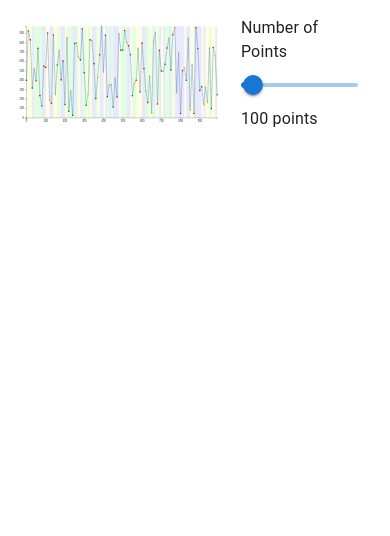
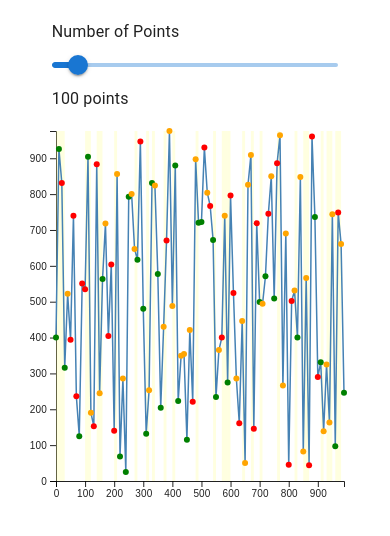
Before and after one commit to STEPiK0911/planner, a React (Create React App) app: page / in a window 390 px wide. Shown: the top 536 px of the page. Built offline with nearby package versions, Linux system fonts and the light colour scheme.

Commit message:
Fix duplicate sliders and add responsive slider

```diff
--- a/package.json
+++ b/package.json
@@ -4,9 +4,10 @@
   "private": true,
   "homepage": "https://STEPiK0911.github.io/planner",
   "dependencies": {
-    "@emotion/react": "^11.12.0",
-    "@emotion/styled": "^11.12.0",
+    "@emotion/react": "^11.13.0",
+    "@emotion/styled": "^11.13.0",
     "@mui/material": "^5.16.4",
+    "@mui/styles": "^5.16.4",
     "@testing-library/jest-dom": "^5.17.0",
     "@testing-library/react": "^13.4.0",
     "@testing-library/user-event": "^13.5.0",
--- a/src/App.js
+++ b/src/App.js
@@ -1,37 +1,23 @@
-import React, { useState } from 'react';
+import React from 'react';
 import D3Chart from './components/D3Chart';
-import { Container, CssBaseline, Box, Typography, Slider } from '@mui/material';
+import { Container, CssBaseline } from '@mui/material';
+import { createUseStyles } from 'react-jss';
+
+const useStyles = createUseStyles({
+  root: {
+    display: 'flex',
+    justifyContent: 'center',
+    alignItems: 'center',
+    height: '100vh',
+  },
+});
 
 const App = () => {
-  const [numPoints, setNumPoints] = useState(100);
-
-  const handleSliderChange = (event, newValue) => {
-    setNumPoints(newValue);
-  };
-
+  const classes = useStyles();
   return (
-    <Container>
+    <Container className={classes.root}>
       <CssBaseline />
-      <Box display="flex" flexDirection="row">
-        <Box flexGrow={1}>
-          <D3Chart numPoints={numPoints} />
-        </Box>
-        <Box width={200} padding={2}>
-          <Typography id="num-points-slider" gutterBottom>
-            Number of Points
-          </Typography>
-          <Slider
-            value={numPoints}
-            onChange={handleSliderChange}
-            aria-labelledby="num-points-slider"
-            valueLabelDisplay="auto"
-            step={1}
-            min={1}
-            max={1000}
-          />
-          <Typography>{numPoints} points</Typography>
-        </Box>
-      </Box>
+      <D3Chart />
     </Container>
   );
 };
--- a/src/components/D3Chart.js
+++ b/src/components/D3Chart.js
@@ -1,7 +1,8 @@
-import React, { useEffect, useRef } from 'react';
+import React, { useEffect, useRef, useState } from 'react';
 import * as d3 from 'd3';
 import { fetchRouteData } from '../services/api';
 import { createUseStyles } from 'react-jss';
+import { Slider, Typography, Box } from '@mui/material';
 
 const getColorBySpeed = (speed) => {
   switch (speed) {
@@ -14,9 +15,9 @@ const getColorBySpeed = (speed) => {
 
 const getColorBySurface = (surface) => {
   switch (surface) {
-    case 'GRASS': return '#99FF99'; // Зелёный
-    case 'SAND': return '#FFFF99'; // Жёлтый
-    case 'GRAVEL': return '#B3B3FF'; // Фиолетовый
+    case 'SAND': return '#FFFF99';
+    case 'ASPHALT': return '#B3B3B3';
+    case 'GROUND': return '#99FF99';
     default: return '#FFFFFF';
   }
 };
@@ -30,19 +31,24 @@ const useStyles = createUseStyles({
     display: 'none',
     pointerEvents: 'none',
   },
-  chartContainer: {
+  container: {
+    display: 'flex',
+    flexDirection: 'column',
+    alignItems: 'center',
     width: '100%',
     height: '100%',
-    display: 'flex',
-    justifyContent: 'center',
-    alignItems: 'center',
+  },
+  slider: {
+    width: '80%',
+    marginTop: '20px',
   },
 });
 
-const D3Chart = ({ numPoints }) => {
+const D3Chart = () => {
   const classes = useStyles();
   const chartRef = useRef();
   const tooltipRef = useRef();
+  const [numPoints, setNumPoints] = useState(100);
 
   useEffect(() => {
     const getData = async () => {
@@ -52,20 +58,16 @@ const D3Chart = ({ numPoints }) => {
 
     const drawChart = (data) => {
       const margin = { top: 20, right: 30, bottom: 30, left: 40 };
+      const width = chartRef.current.clientWidth - margin.left - margin.right;
+      const height = chartRef.current.clientHeight - margin.top - margin.bottom;
 
-      // Очистка предыдущего графика
       d3.select(chartRef.current).selectAll('*').remove();
 
       const svg = d3.select(chartRef.current)
-        .attr('width', '100%')
-        .attr('height', '100%')
-        .attr('viewBox', `0 0 800 400`)
-        .attr('preserveAspectRatio', 'xMidYMid meet')
+        .attr('width', width + margin.left + margin.right)
+        .attr('height', height + margin.top + margin.bottom)
         .append('g')
         .attr('transform', `translate(${margin.left},${margin.top})`);
-
-      const width = 800 - margin.left - margin.right;
-      const height = 400 - margin.top - margin.bottom;
 
       const x = d3.scaleLinear()
         .domain([0, d3.max(data, d => d.distance)])
@@ -136,8 +138,23 @@ const D3Chart = ({ numPoints }) => {
   }, [numPoints]);
 
   return (
-    <div className={classes.chartContainer}>
-      <svg ref={chartRef}></svg>
+    <div className={classes.container}>
+      <Box className={classes.slider}>
+        <Typography id="slider" gutterBottom>
+          Number of Points
+        </Typography>
+        <Slider
+          value={numPoints}
+          min={10}
+          max={1000}
+          onChange={(e, value) => setNumPoints(value)}
+          aria-labelledby="slider"
+        />
+        <Typography>
+          {numPoints} points
+        </Typography>
+      </Box>
+      <svg ref={chartRef} style={{ width: '100%', height: '400px' }}></svg>
       <div ref={tooltipRef} className={classes.tooltip}></div>
     </div>
   );
```
Also changed, not shown: 1 other file (tests, documents, lock files or other folders).
